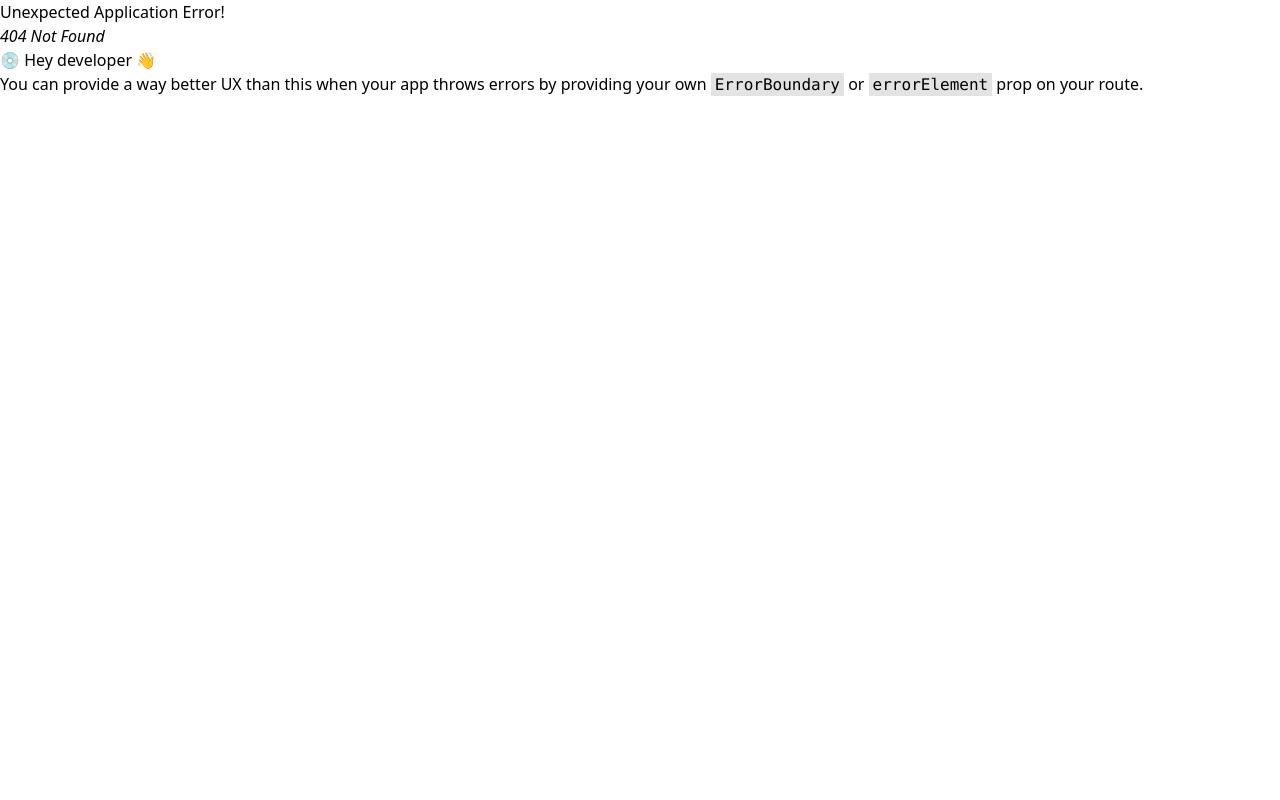
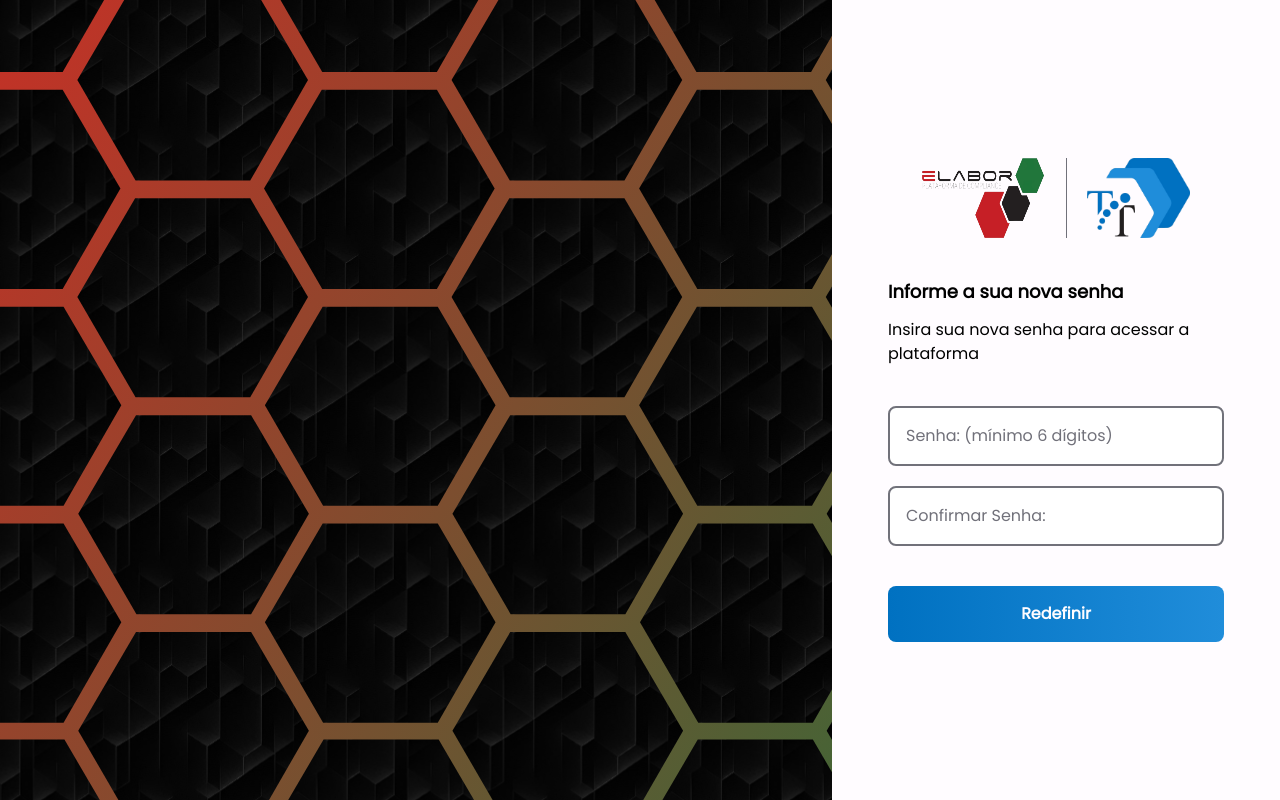
Before and after one commit to RafaelPA13/Plataforma-EAD-ElabotBR, a React (Vite) app: page /redefinir-senha in a window 1280 px wide. Before the commit this address had no page. Built offline with nearby package versions, Linux system fonts and the light colour scheme.

Commit message:
Adição das páginas de recuperar senha

```diff
--- a/src/App.css
+++ b/src/App.css
@@ -25,7 +25,7 @@
         @apply w-full p-2 border-2 border-zinc-500 rounded-lg placeholder:text-zinc-500 focus:outline outline-secondary md:p-4
     }
 
-    .btn {
+    .btn-gradient {
         @apply w-full bg-gradient-to-r from-tertiary to-alternate font-semibold text-light p-2 rounded-lg md:p-4
     }
 }
--- a/src/main.jsx
+++ b/src/main.jsx
@@ -5,6 +5,8 @@ import { createBrowserRouter, RouterProvider } from "react-router-dom";
 //Pages
 import LoginPage from "./pages/LoginPage.jsx";
 import RegisterPage from "./pages/RegisterPage.jsx";
+import RecoverPasswordPage from "./pages/RecoverPasswordPage.jsx";
+import RedefinePasswordPage from "./pages/RedefinePasswordPage.jsx";
 
 import "./App.css";
 import Authentication from "./routes/AuthenticationRoutes.jsx";
@@ -15,7 +17,9 @@ const router = createBrowserRouter([
     element: <Authentication />,
     children: [
       { index: true, element: <LoginPage /> },
-      { path: "registro", element: <RegisterPage /> }
+      { path: "registro", element: <RegisterPage /> },
+      { path: "recuperar-senha", element: <RecoverPasswordPage /> },
+      { path: "redefinir-senha", element: <RedefinePasswordPage /> },
     ],
   },
 ]);
--- a/src/pages/LoginPage.jsx
+++ b/src/pages/LoginPage.jsx
@@ -25,12 +25,12 @@ export default function LoginPage() {
         </div>
 
         <div className="w-full flex flex-col items-end gap-5">
-          <input type="text" placeholder="Email:" className="input" />
-          <input type="text" placeholder="Senha:" className="input" />
-          <Link to={""} className="text-zinc-600 text-sm" >Esqueci minha senha</Link>
+          <input type="email" placeholder="Email:" className="input" />
+          <input type="password" placeholder="Senha:" className="input" />
+          <Link to={"/recuperar-senha"} className="text-zinc-600 text-sm" >Esqueci minha senha</Link>
         </div>
 
-        <button className="btn">Entrar</button>
+        <button className="btn-gradient">Entrar</button>
 
         <span className="w-full flex gap-2 lg:gap-2">
           <p className="text-sm">Não possui conta?</p>
--- /dev/null
+++ b/src/pages/RecoverPasswordPage.jsx
@@ -0,0 +1,39 @@
+import { Link } from "react-router-dom";
+
+export default function RecoverPasswordPage() {
+  return (
+    <div className="bg-auth flex items-center">
+      <form className="form-auth">
+        <div className="flex gap-2 lg:gap-5">
+          <img
+            src="/logo-elaborBr.png"
+            alt="ElaborBr"
+            className="h-20 w-[124px]"
+          />
+          <div className="w-[1px] bg-zinc-500"></div>
+          <img
+            src="/logo-trasicao-trabalhista.png"
+            alt="Transição Trabalhista"
+            className="h-20"
+          />
+        </div>
+        <div className="w-full flex flex-col items-start gap-3">
+          <h1 className="font-bold text-lg">Recuperar</h1>
+          <h2>
+            Informe seu email para receber as instruções de como redefinir sua
+            senha
+          </h2>
+        </div>
+
+        <input type="email" placeholder="Email:" className="input" />
+        <button className="btn-gradient">Enviar</button>
+        <Link
+          to={"/"}
+          className="w-full border-2 border-primary font-semibold text-primary text-center p-2 rounded-lg duration-300 md:p-4 hover:bg-primary hover:text-light"
+        >
+          Voltar
+        </Link>
+      </form>
+    </div>
+  );
+}
--- /dev/null
+++ b/src/pages/RedefinePasswordPage.jsx
@@ -0,0 +1,36 @@
+import { Link } from "react-router-dom";
+
+export default function RedefinePasswordPage() {
+  return (
+    <div className="bg-auth flex items-center">
+      <form className="form-auth">
+        <div className="flex gap-2 lg:gap-5">
+          <img
+            src="/logo-elaborBr.png"
+            alt="ElaborBr"
+            className="h-20 w-[124px]"
+          />
+          <div className="w-[1px] bg-zinc-500"></div>
+          <img
+            src="/logo-trasicao-trabalhista.png"
+            alt="Transição Trabalhista"
+            className="h-20"
+          />
+        </div>
+        <div className="w-full flex flex-col items-start gap-3">
+          <h1 className="font-bold text-lg">Informe a sua nova senha</h1>
+          <h2>Insira sua nova senha para acessar a plataforma</h2>
+        </div>
+
+        <div className="w-full flex flex-col items-end gap-5">
+          <input type="password" placeholder="Senha: (mínimo 6 dígitos)" className="input" />
+          <input type="password" placeholder="Confirmar Senha:" className="input" />
+        </div>
+
+        <button className="btn-gradient">Redefinir</button>
+
+
+      </form>
+    </div>
+  );
+}
--- a/src/pages/RegisterPage.jsx
+++ b/src/pages/RegisterPage.jsx
@@ -19,19 +19,21 @@ export default function RegisterPage() {
         </div>
         <div className="w-full flex flex-col items-start gap-3">
           <h1 className="font-bold text-lg">Registrar</h1>
-              <h2>
-                Informe seus dados para registro
-              </h2>
+          <h2>Informe seus dados para registro</h2>
         </div>
 
         <div className="w-full flex flex-col items-end gap-5">
           <input type="text" placeholder="Nome:" className="input" />
-              <input type="text" placeholder="Email:" className="input" />
-              <input type="text" placeholder="Senha: (mínimo 6 dígitos)" className="input" />
+          <input type="email" placeholder="Email:" className="input" />
+          <input
+            type="password"
+            placeholder="Senha: (mínimo 6 dígitos)"
+            className="input"
+          />
           <input type="text" placeholder="Confirmar Senha:" className="input" />
         </div>
 
-            <button className="btn">Registrar</button>
+        <button className="btn-gradient">Registrar</button>
 
         <span className="w-full flex gap-2 lg:gap-2">
           <p className="text-sm">Já possui conta?</p>
```
Lines whose indentation alone changed are shown as unchanged.
